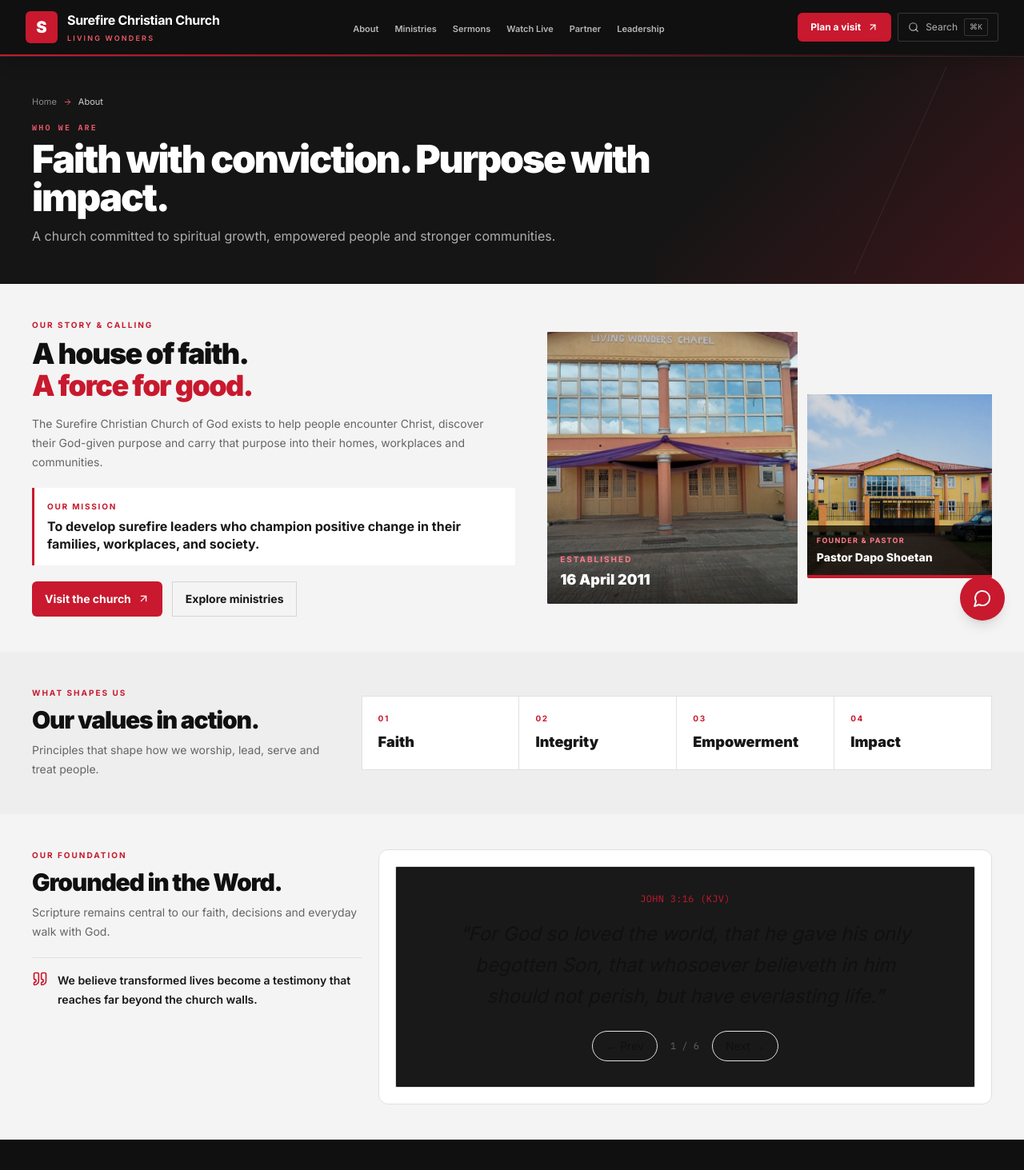
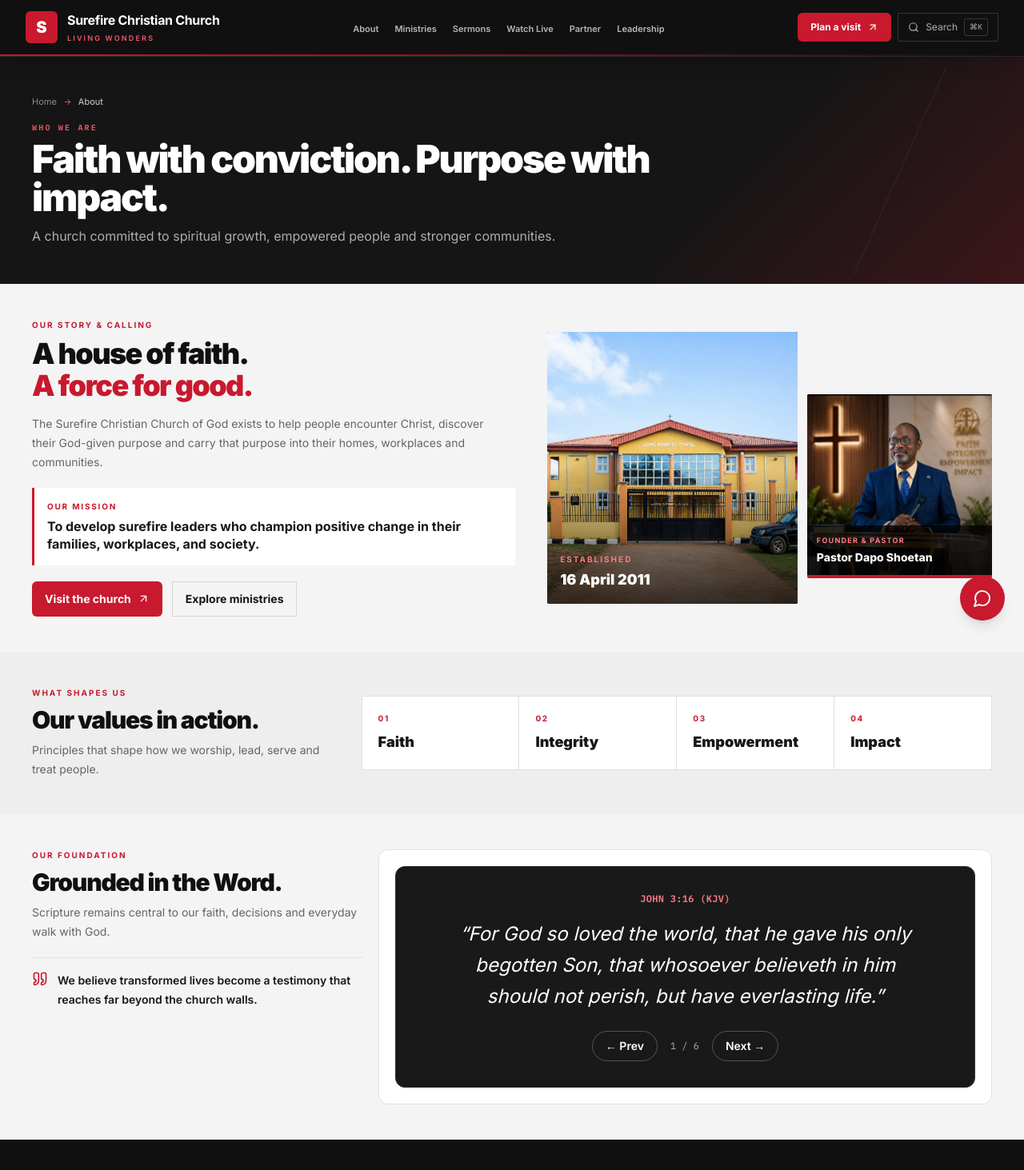
Before and after one commit to taiwoatlas/surefire-next, a Next.js app: page /about in a window 1280 px wide. Shown: the top 1463 px of the page at 80% size. Built offline with nearby package versions, Linux system fonts and the light colour scheme; no server answers.

Commit message:
Fix About page portraits and scripture contrast

```diff
--- a/app/about/page.tsx
+++ b/app/about/page.tsx
@@ -29,8 +29,8 @@
             <div className="mt-5 flex flex-wrap gap-3"><Link href="/plan-your-visit" className="inline-flex min-h-11 items-center gap-2 rounded-md bg-[#c8192e] px-4 text-sm font-bold text-white hover:bg-[#a81023]">Visit the church <ArrowUpRight size={15} /></Link><Link href="/ministries" className="inline-flex min-h-11 items-center gap-2 border border-[#d8d4d1] px-4 text-sm font-bold text-[#171717] hover:border-[#c8192e]">Explore ministries</Link></div>
           </div>
           <div className="grid grid-cols-[1.15fr_.85fr] items-end gap-3">
-            <div className="relative h-[280px] overflow-hidden rounded-sm bg-[#191919] sm:h-[340px]"><Image src="/images/church/building-chapel-facade.jpg" alt="The Surefire Christian Church chapel" fill sizes="(min-width: 768px) 36vw, 65vw" className="object-cover" /><div className="absolute inset-0 bg-gradient-to-t from-black/70 via-transparent to-transparent" /><div className="absolute bottom-4 left-4 right-4 text-white"><p className="text-[10px] font-bold uppercase tracking-[.2em] text-[#ff7a88]">Established</p><p className="mt-1 text-lg font-black">{church.established}</p></div></div>
-            <div className="relative mb-8 h-[190px] overflow-hidden rounded-sm border-b-4 border-[#c8192e] bg-[#191919] sm:h-[230px]"><Image src="/images/church/building-gate-daylight.jpg" alt="The church grounds" fill sizes="(min-width: 768px) 26vw, 45vw" className="object-cover" /><div className="absolute inset-0 bg-black/15" /><div className="absolute inset-x-0 bottom-0 bg-black/75 p-3 text-white"><p className="text-[9px] font-bold uppercase tracking-[.14em] text-[#ff7a88]">Founder & pastor</p><p className="mt-1 text-sm font-extrabold">{church.founder}</p></div></div>
+            <div className="relative h-[280px] overflow-hidden rounded-sm bg-[#191919] sm:h-[340px]"><Image src="/images/church/building-gate-daylight.jpg" alt="The Surefire Christian Church building, established on 16 April 2011" fill sizes="(min-width: 768px) 36vw, 65vw" className="object-cover" /><div className="absolute inset-0 bg-gradient-to-t from-black/70 via-transparent to-transparent" /><div className="absolute bottom-4 left-4 right-4 text-white"><p className="text-[10px] font-bold uppercase tracking-[.2em] text-[#ff7a88]">Established</p><p className="mt-1 text-lg font-black">{church.established}</p></div></div>
+            <div className="relative mb-8 h-[190px] overflow-hidden rounded-sm border-b-4 border-[#c8192e] bg-[#191919] sm:h-[230px]"><Image src="/images/leadership/pastor-dapo.jpg" alt="Pastor Dapo Shoetan, Senior Pastor and Founder" fill sizes="(min-width: 768px) 26vw, 45vw" className="object-cover object-top" /><div className="absolute inset-0 bg-gradient-to-t from-black/60 via-transparent to-black/5" /><div className="absolute inset-x-0 bottom-0 bg-black/75 p-3 text-white"><p className="text-[9px] font-bold uppercase tracking-[.14em] text-[#ff7a88]">Founder & pastor</p><p className="mt-1 text-sm font-extrabold">{church.founder}</p></div></div>
           </div>
         </div>
       </Section>
--- a/components/scripture/ScriptureReader.tsx
+++ b/components/scripture/ScriptureReader.tsx
@@ -15,17 +15,17 @@
   }
 
   return (
-    <div className="rounded-sm border border-line bg-charcoal p-8 text-center">
-      <p className="font-mono text-xs uppercase tracking-wide text-red">{verse.reference} (KJV)</p>
-      <p className="mx-auto mt-4 max-w-xl font-display text-2xl italic leading-relaxed">&ldquo;{verse.text}&rdquo;</p>
+    <div className="rounded-xl border border-[#303030] bg-[#191919] p-6 text-center text-white sm:p-8">
+      <p className="font-mono text-xs font-bold uppercase tracking-wide text-[#ff7a88]">{verse.reference} (KJV)</p>
+      <p className="mx-auto mt-4 max-w-xl font-display text-2xl italic leading-relaxed text-white">&ldquo;{verse.text}&rdquo;</p>
       <div className="mt-6 flex items-center justify-center gap-4">
-        <button type="button" onClick={prev} aria-label="Previous verse" className="rounded-full border border-line px-4 py-2 text-sm hover:bg-stone">
+        <button type="button" onClick={prev} aria-label="Previous verse" className="rounded-full border border-white/25 px-4 py-2 text-sm font-semibold text-white transition hover:border-[#c8192e] hover:bg-[#c8192e]">
           ← Prev
         </button>
-        <span className="font-mono text-xs text-gray">
+        <span className="font-mono text-xs text-white/65">
           {index + 1} / {verses.length}
         </span>
-        <button type="button" onClick={next} aria-label="Next verse" className="rounded-full border border-line px-4 py-2 text-sm hover:bg-stone">
+        <button type="button" onClick={next} aria-label="Next verse" className="rounded-full border border-white/25 px-4 py-2 text-sm font-semibold text-white transition hover:border-[#c8192e] hover:bg-[#c8192e]">
           Next →
         </button>
       </div>
--- a/components/scripture/VerseOfTheDay.tsx
+++ b/components/scripture/VerseOfTheDay.tsx
@@ -20,10 +20,10 @@
   const verse = verses[index]!;
 
   return (
-    <div className="rounded-sm border border-lineOnInk bg-white/5 p-8 text-center">
-      <p className="font-mono text-xs uppercase tracking-wide text-gold">Verse of the Day</p>
-      <p className="mx-auto mt-4 max-w-xl font-display text-xl italic leading-relaxed text-paper">&ldquo;{verse.text}&rdquo;</p>
-      <p className="mt-4 text-sm text-gray-onInk">{verse.reference} (KJV)</p>
+    <div className="rounded-xl border border-white/15 bg-[#191919] p-6 text-center text-white shadow-[0_12px_36px_rgba(0,0,0,.12)] sm:p-8">
+      <p className="font-mono text-xs font-bold uppercase tracking-[.18em] text-[#ff7a88]">Verse of the Day</p>
+      <p className="mx-auto mt-4 max-w-xl font-display text-xl italic leading-relaxed text-white sm:text-2xl">&ldquo;{verse.text}&rdquo;</p>
+      <p className="mt-4 text-sm font-semibold text-white/75">{verse.reference} (KJV)</p>
     </div>
   );
 }
```
